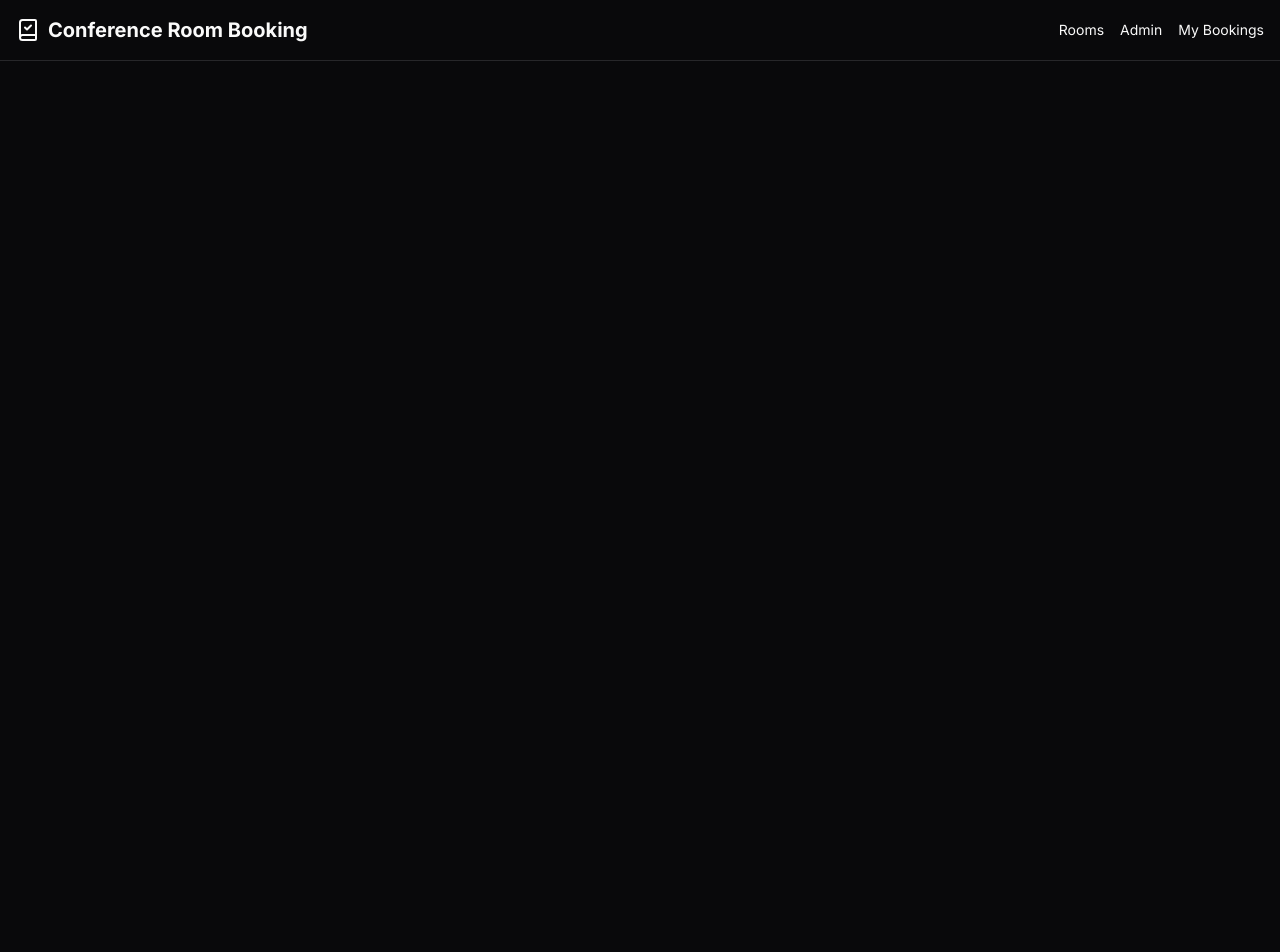
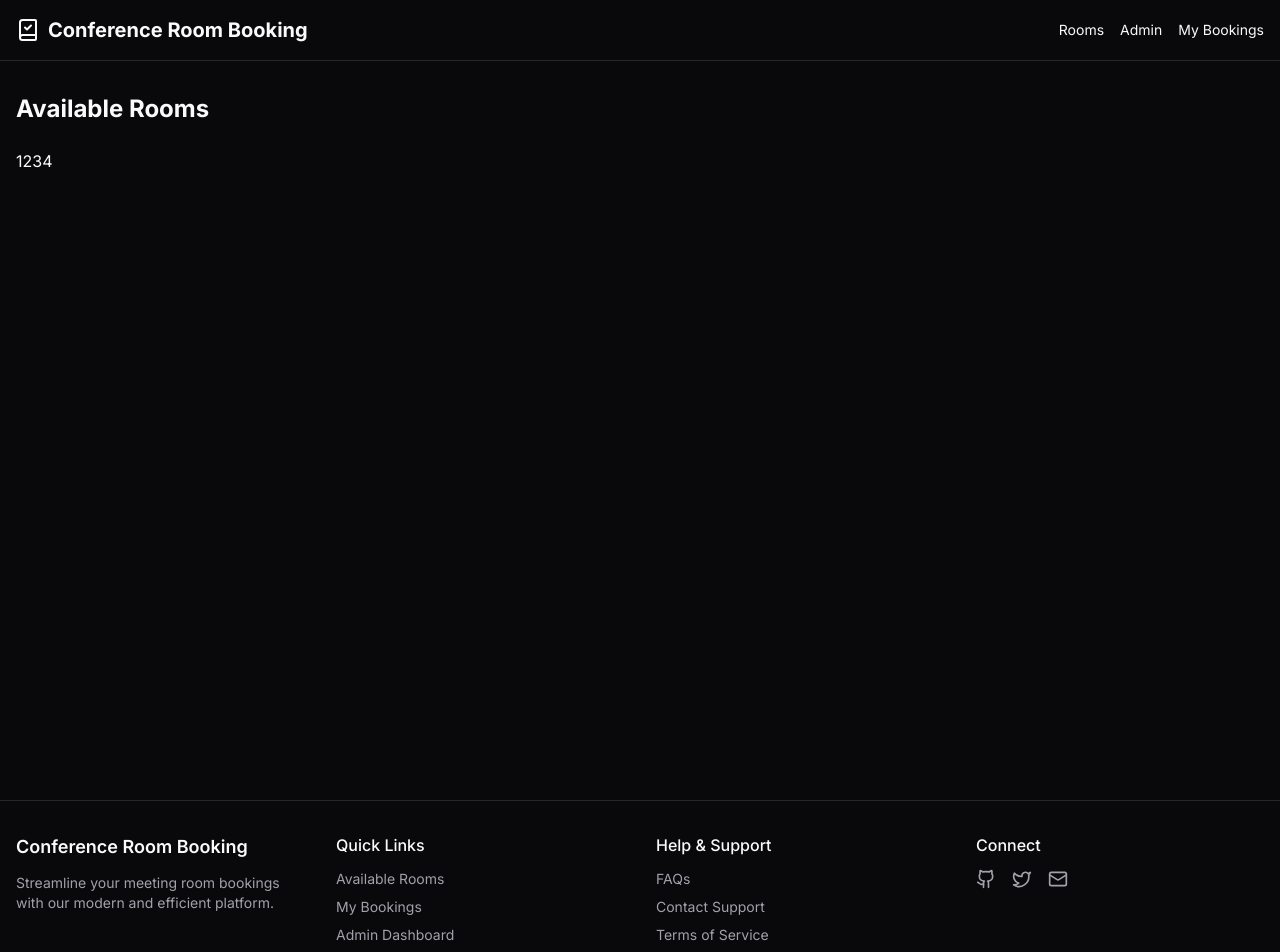
Before and after one commit to Biplo12/room-booking-system, a Next.js app in the folder client/: page / in a window 1280 px wide. Shown: the top 952 px of the page. Before the commit the page ends 800 px from the top, so only its background shows below. Built offline with nearby package versions, Linux system fonts and the light colour scheme.

Commit message:
feat: room-list component

```diff
--- a/client/package.json
+++ b/client/package.json
@@ -16,7 +16,8 @@
     "react": "19.0.0-rc-66855b96-20241106",
     "react-dom": "19.0.0-rc-66855b96-20241106",
     "tailwind-merge": "^2.5.4",
-    "tailwindcss-animate": "^1.0.7"
+    "tailwindcss-animate": "^1.0.7",
+    "zustand": "^5.0.1"
   },
   "devDependencies": {
     "@types/node": "^20",
--- /dev/null
+++ b/client/src/app/(roomList)/_components/room-list.tsx
@@ -0,0 +1,18 @@
+"use client";
+
+import { useBookingStore } from "@/store/bookingStore";
+
+export function RoomList() {
+  const { rooms, setRooms } = useBookingStore();
+
+  return (
+    <div className="space-y-6">
+      <div className="flex items-center justify-between">
+        <h2 className="text-2xl font-bold">Available Rooms</h2>
+      </div>
+      <div className="grid grid-cols-1 md:grid-cols-2 gap-6">
+        {rooms.map((room) => room.id)}
+      </div>
+    </div>
+  );
+}
--- /dev/null
+++ b/client/src/app/(roomList)/page.tsx
@@ -0,0 +1,13 @@
+import { Header } from "@/components/header";
+import { RoomList } from "./_components/room-list";
+
+export default function RoomListPage() {
+  return (
+    <div className="flex flex-col min-h-screen">
+      <Header />
+      <div className="flex-1 container mx-auto px-4 py-8">
+        <RoomList />
+      </div>
+    </div>
+  );
+}
--- a/client/src/app/layout.tsx
+++ b/client/src/app/layout.tsx
@@ -1,6 +1,7 @@
 import type { Metadata } from "next";
 import { Inter } from "next/font/google";
 import "./globals.css";
+import { Footer } from "@/components/footer";
 
 const inter = Inter({ subsets: ["latin"] });
 
@@ -21,6 +22,7 @@ export default function RootLayout({
         suppressHydrationWarning
       >
         <div className="flex-1">{children}</div>
+        <Footer />
       </body>
     </html>
   );
--- a/client/src/app/page.tsx
+++ /dev/null
@@ -1,9 +0,0 @@
-import { Header } from "@/components/header";
-
-export default function Home() {
-  return (
-    <div className="flex flex-col min-h-screen">
-      <Header />
-    </div>
-  );
-}
--- /dev/null
+++ b/client/src/components/footer.tsx
@@ -0,0 +1,113 @@
+"use client";
+
+import Link from "next/link";
+import { Github, Twitter, Mail } from "lucide-react";
+
+export function Footer() {
+  return (
+    <footer className="border-t bg-card">
+      <div className="container mx-auto px-4 py-8">
+        <div className="grid grid-cols-1 md:grid-cols-4 gap-8">
+          <div className="space-y-3">
+            <h3 className="text-lg font-semibold">Conference Room Booking</h3>
+            <p className="text-sm text-muted-foreground">
+              Streamline your meeting room bookings with our modern and
+              efficient platform.
+            </p>
+          </div>
+
+          <div className="space-y-3">
+            <h4 className="font-medium">Quick Links</h4>
+            <ul className="space-y-2 text-sm">
+              <li>
+                <Link
+                  href="/"
+                  className="text-muted-foreground hover:text-primary"
+                >
+                  Available Rooms
+                </Link>
+              </li>
+              <li>
+                <Link
+                  href="/user"
+                  className="text-muted-foreground hover:text-primary"
+                >
+                  My Bookings
+                </Link>
+              </li>
+              <li>
+                <Link
+                  href="/admin"
+                  className="text-muted-foreground hover:text-primary"
+                >
+                  Admin Dashboard
+                </Link>
+              </li>
+            </ul>
+          </div>
+
+          <div className="space-y-3">
+            <h4 className="font-medium">Help & Support</h4>
+            <ul className="space-y-2 text-sm">
+              <li>
+                <Link
+                  href="#"
+                  className="text-muted-foreground hover:text-primary"
+                >
+                  FAQs
+                </Link>
+              </li>
+              <li>
+                <Link
+                  href="#"
+                  className="text-muted-foreground hover:text-primary"
+                >
+                  Contact Support
+                </Link>
+              </li>
+              <li>
+                <Link
+                  href="#"
+                  className="text-muted-foreground hover:text-primary"
+                >
+                  Terms of Service
+                </Link>
+              </li>
+            </ul>
+          </div>
+
+          <div className="space-y-3">
+            <h4 className="font-medium">Connect</h4>
+            <div className="flex space-x-4">
+              <Link
+                href="#"
+                className="text-muted-foreground hover:text-primary"
+              >
+                <Github className="h-5 w-5" />
+              </Link>
+              <Link
+                href="#"
+                className="text-muted-foreground hover:text-primary"
+              >
+                <Twitter className="h-5 w-5" />
+              </Link>
+              <Link
+                href="#"
+                className="text-muted-foreground hover:text-primary"
+              >
+                <Mail className="h-5 w-5" />
+              </Link>
+            </div>
+          </div>
+        </div>
+
+        <div className="mt-8 pt-8 border-t text-center text-sm text-muted-foreground">
+          <p>
+            &copy; {new Date().getFullYear()} Conference Room Booking. All
+            rights reserved.
+          </p>
+        </div>
+      </div>
+    </footer>
+  );
+}
--- /dev/null
+++ b/client/src/interfaces/index.ts
@@ -0,0 +1,8 @@
+export interface Room {
+  id: string;
+  name: string;
+  capacity: number;
+  equipment: string[];
+  location: string;
+  imageUrl: string;
+}
--- /dev/null
+++ b/client/src/store/bookingStore.ts
@@ -0,0 +1,48 @@
+"use client";
+
+import { Room } from "@/interfaces";
+import { create } from "zustand";
+
+interface BookingStore {
+  rooms: Room[];
+
+  setRooms: (rooms: Room[]) => void;
+}
+
+export const useBookingStore = create<BookingStore>((set) => ({
+  rooms: [
+    {
+      id: "1",
+      name: "Executive Suite",
+      capacity: 12,
+      equipment: ["Projector", "Whiteboard", "Video Conference"],
+      location: "Floor 1",
+      imageUrl: "https://images.unsplash.com/photo-1497366216548-37526070297c",
+    },
+    {
+      id: "2",
+      name: "Brainstorm Room",
+      capacity: 6,
+      equipment: ["Whiteboard", "TV Screen"],
+      location: "Floor 2",
+      imageUrl: "https://images.unsplash.com/photo-1497366811353-6870744d04b2",
+    },
+    {
+      id: "3",
+      name: "Innovation Lab",
+      capacity: 8,
+      equipment: ["Smart Board", "Video Conference"],
+      location: "Floor 1",
+      imageUrl: "https://images.unsplash.com/photo-1497366754035-f200968a6e72",
+    },
+    {
+      id: "4",
+      name: "Focus Room",
+      capacity: 4,
+      equipment: ["TV Screen", "Whiteboard"],
+      location: "Floor 3",
+      imageUrl: "https://images.unsplash.com/photo-1497366412874-3415097a27e7",
+    },
+  ],
+  setRooms: (rooms) => set({ rooms }),
+}));
```
Also changed, not shown: 1 other file (tests, documents, lock files or other folders).
